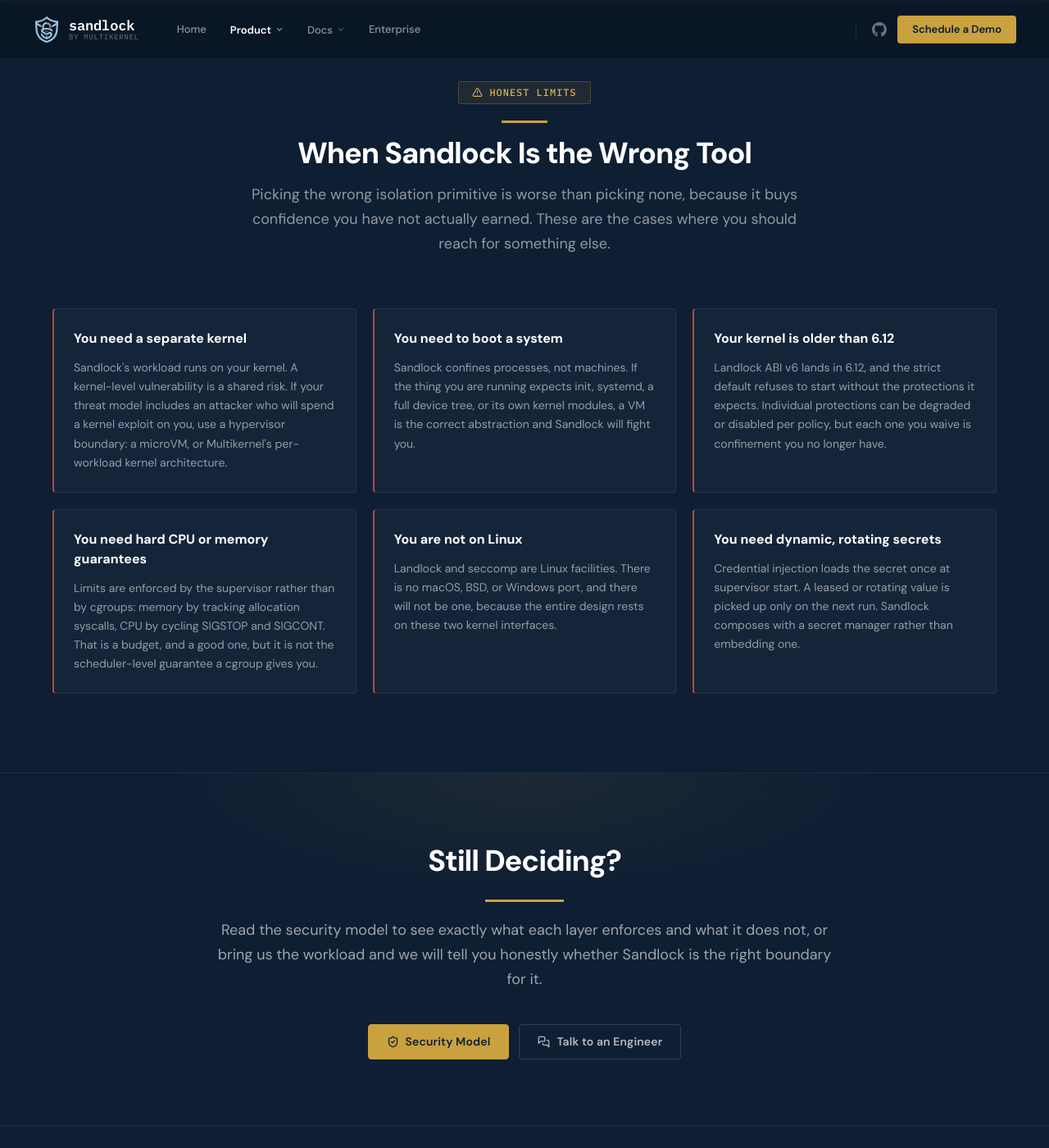
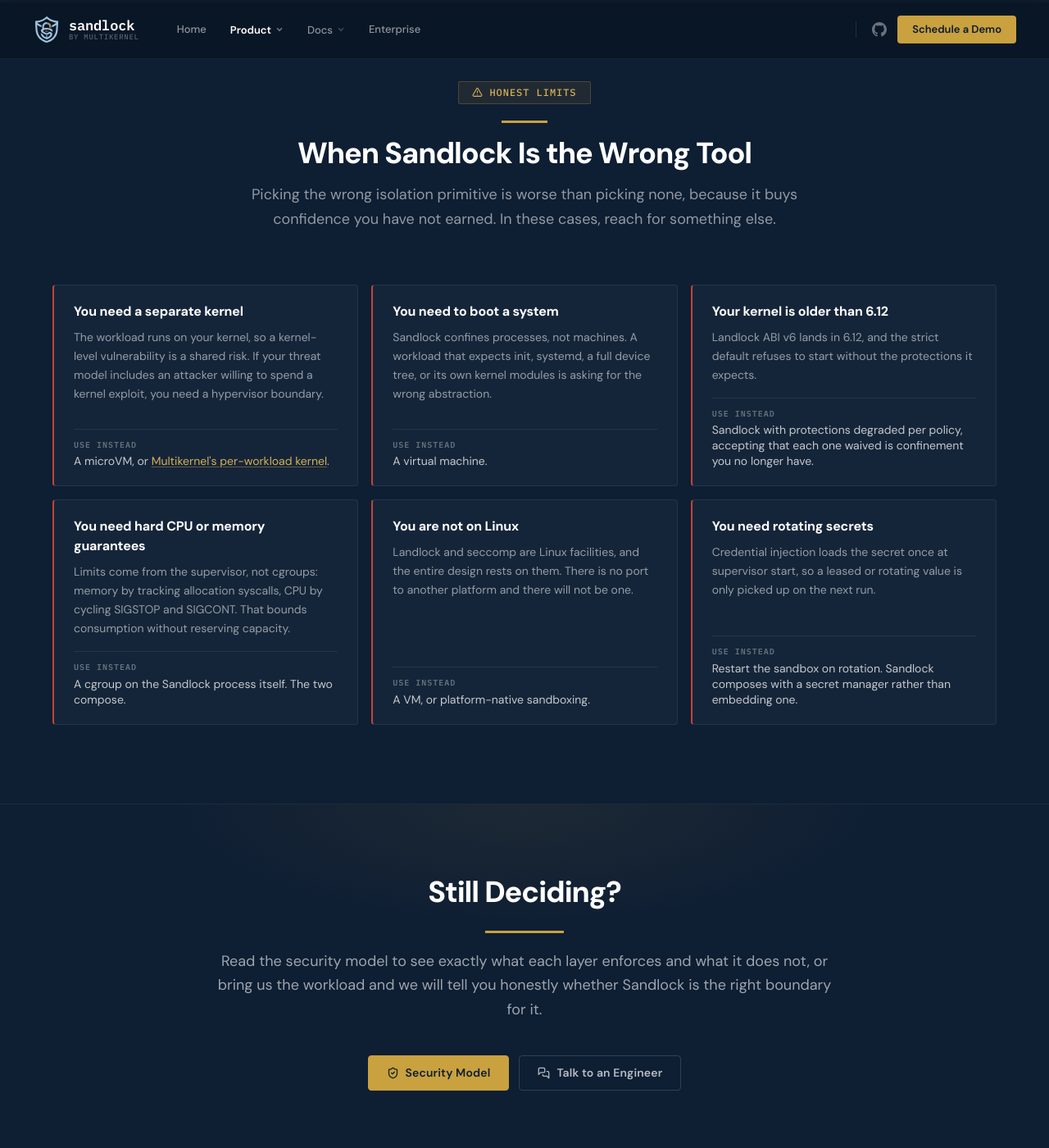
Before and after one commit to multikernel/sandlock.io, a Jekyll site: the page built from comparison.html, in a window 1280 px wide and 1400 px high, scrolled down 2472 px. Shown: the whole window at 82% size. Built offline with Jekyll 4.4.1, drawn with Linux system fonts in a browser that asks for light colours.

Commit message:
Give the wrong-tool section an explicit alternative per case
Same problem as the section above it: six paragraphs of prose with no
shared shape, each explaining why Sandlock does not fit but leaving the
reader to work out what does. On a page whose job is helping someone
choose, that is the half that matters.

Each case is now one sentence on why Sandlock fails there, then an
explicit "use instead" pinned to the foot of the card so the
alternatives line up and can be read down the column. Two of them
gained a real answer rather than an implication: an old kernel points
at degraded protections with the trade stated, and hard resource
guarantees point at a cgroup on the Sandlock process, which composes
with it rather than replacing it.

Fixed to a 3x2 grid so the cards do not reflow into a ragged last row.

```diff
--- a/comparison.html
+++ b/comparison.html
@@ -84,30 +84,74 @@
 
 .not-for {
     display: grid;
-    grid-template-columns: repeat(auto-fit, minmax(280px, 1fr));
-    gap: var(--space-5);
+    grid-template-columns: repeat(3, 1fr);
+    gap: var(--space-4);
     margin-top: var(--space-8);
 }
 
+@media (max-width: 1000px) {
+    .not-for {
+        grid-template-columns: repeat(2, 1fr);
+    }
+}
+
+@media (max-width: 660px) {
+    .not-for {
+        grid-template-columns: 1fr;
+    }
+}
+
 .not-for-item {
-    padding: var(--space-6);
+    padding: var(--space-5) var(--space-6);
     background: rgba(255, 255, 255, 0.03);
     border: 1px solid rgba(255, 255, 255, 0.07);
     border-left: 2px solid var(--error);
     border-radius: var(--radius-md);
+    display: flex;
+    flex-direction: column;
 }
 
 .not-for-item h3 {
     font-size: var(--text-base);
     font-weight: 700;
     color: white;
-    margin-bottom: var(--space-3);
+    margin-bottom: var(--space-2);
+    letter-spacing: -0.01em;
 }
 
 .not-for-item p {
     font-size: var(--text-sm);
     line-height: var(--leading-relaxed);
     color: rgba(255, 255, 255, 0.55);
+    flex: 1;
+}
+
+.not-for-item .instead {
+    flex: none;
+    margin-top: var(--space-4);
+    padding-top: var(--space-3);
+    border-top: 1px solid rgba(255, 255, 255, 0.07);
+    font-size: var(--text-sm);
+    line-height: var(--leading-snug);
+    color: rgba(255, 255, 255, 0.75);
+}
+
+.not-for-item .instead b {
+    display: block;
+    font-family: var(--font-mono);
+    font-size: 10px;
+    font-weight: 600;
+    text-transform: uppercase;
+    letter-spacing: 0.1em;
+    color: rgba(255, 255, 255, 0.35);
+    margin-bottom: var(--space-1);
+}
+
+.not-for-item .instead a {
+    color: var(--accent-400);
+    text-decoration: underline;
+    text-decoration-color: rgba(215, 176, 87, 0.4);
+    text-underline-offset: 2px;
 }
 </style>
 
@@ -278,38 +322,44 @@
                 <span>Honest limits</span>
             </div>
             <h2 class="section-title">When Sandlock Is the Wrong Tool</h2>
-            <p class="section-subtitle">Picking the wrong isolation primitive is worse than picking none, because it buys confidence you have not actually earned. These are the cases where you should reach for something else.</p>
+            <p class="section-subtitle">Picking the wrong isolation primitive is worse than picking none, because it buys confidence you have not earned. In these cases, reach for something else.</p>
         </div>
 
         <div class="not-for">
             <div class="not-for-item">
                 <h3>You need a separate kernel</h3>
-                <p>Sandlock's workload runs on your kernel. A kernel-level vulnerability is a shared risk. If your threat model includes an attacker who will spend a kernel exploit on you, use a hypervisor boundary: a microVM, or Multikernel's per-workload kernel architecture.</p>
+                <p>The workload runs on your kernel, so a kernel-level vulnerability is a shared risk. If your threat model includes an attacker willing to spend a kernel exploit, you need a hypervisor boundary.</p>
+                <p class="instead"><b>Use instead</b>A microVM, or <a href="https://multikernel.io" target="_blank" rel="noopener noreferrer">Multikernel's per-workload kernel</a>.</p>
             </div>
 
             <div class="not-for-item">
                 <h3>You need to boot a system</h3>
-                <p>Sandlock confines processes, not machines. If the thing you are running expects init, systemd, a full device tree, or its own kernel modules, a VM is the correct abstraction and Sandlock will fight you.</p>
+                <p>Sandlock confines processes, not machines. A workload that expects init, systemd, a full device tree, or its own kernel modules is asking for the wrong abstraction.</p>
+                <p class="instead"><b>Use instead</b>A virtual machine.</p>
             </div>
 
             <div class="not-for-item">
                 <h3>Your kernel is older than 6.12</h3>
-                <p>Landlock ABI v6 lands in 6.12, and the strict default refuses to start without the protections it expects. Individual protections can be degraded or disabled per policy, but each one you waive is confinement you no longer have.</p>
+                <p>Landlock ABI v6 lands in 6.12, and the strict default refuses to start without the protections it expects.</p>
+                <p class="instead"><b>Use instead</b>Sandlock with protections degraded per policy, accepting that each one waived is confinement you no longer have.</p>
             </div>
 
             <div class="not-for-item">
                 <h3>You need hard CPU or memory guarantees</h3>
-                <p>Limits are enforced by the supervisor rather than by cgroups: memory by tracking allocation syscalls, CPU by cycling SIGSTOP and SIGCONT. That is a budget, and a good one, but it is not the scheduler-level guarantee a cgroup gives you.</p>
+                <p>Limits come from the supervisor, not cgroups: memory by tracking allocation syscalls, CPU by cycling SIGSTOP and SIGCONT. That bounds consumption without reserving capacity.</p>
+                <p class="instead"><b>Use instead</b>A cgroup on the Sandlock process itself. The two compose.</p>
             </div>
 
             <div class="not-for-item">
                 <h3>You are not on Linux</h3>
-                <p>Landlock and seccomp are Linux facilities. There is no macOS, BSD, or Windows port, and there will not be one, because the entire design rests on these two kernel interfaces.</p>
+                <p>Landlock and seccomp are Linux facilities, and the entire design rests on them. There is no port to another platform and there will not be one.</p>
+                <p class="instead"><b>Use instead</b>A VM, or platform-native sandboxing.</p>
             </div>
 
             <div class="not-for-item">
-                <h3>You need dynamic, rotating secrets</h3>
-                <p>Credential injection loads the secret once at supervisor start. A leased or rotating value is picked up only on the next run. Sandlock composes with a secret manager rather than embedding one.</p>
+                <h3>You need rotating secrets</h3>
+                <p>Credential injection loads the secret once at supervisor start, so a leased or rotating value is only picked up on the next run.</p>
+                <p class="instead"><b>Use instead</b>Restart the sandbox on rotation. Sandlock composes with a secret manager rather than embedding one.</p>
             </div>
         </div>
     </div>
```
